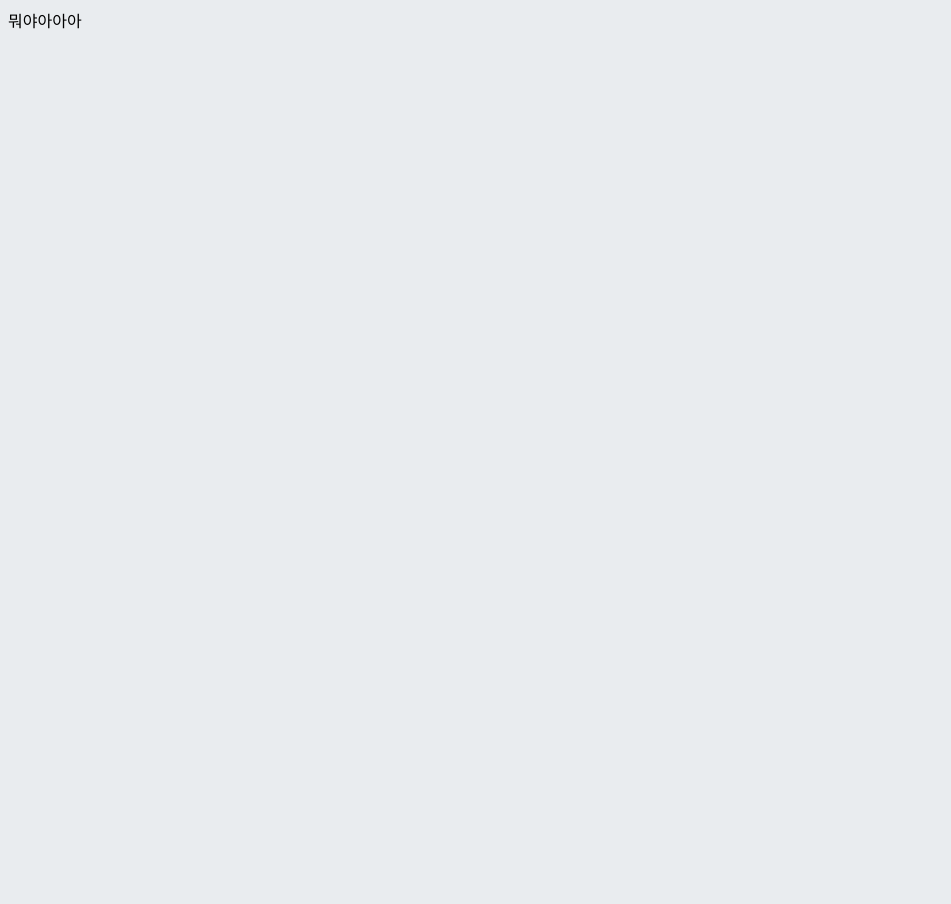
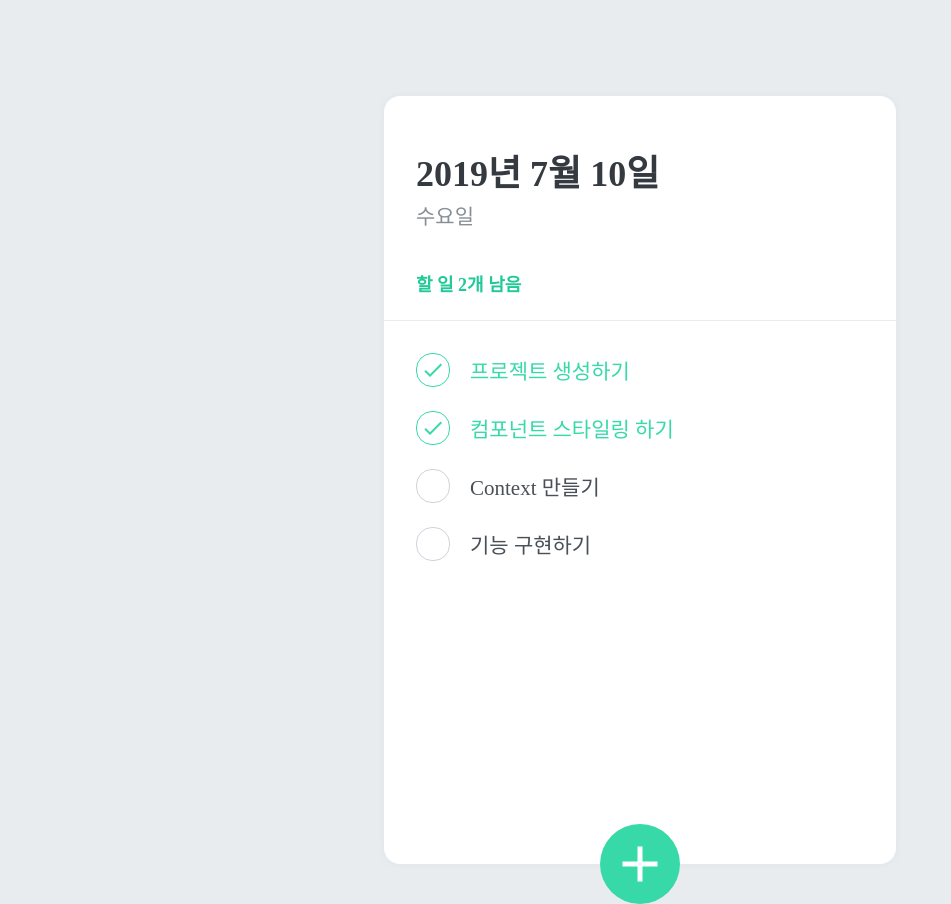
Before and after one commit to dev-93/study, a React (Create React App) app in the folder react_study/: page / in a window 1280 px wide. Shown: the whole page, without its empty margins (0-951 px from the left). Before the commit the page ends 800 px from the top, so only its background shows below. Built offline with nearby package versions, Linux system fonts and the light colour scheme.

Commit message:
컴포넌트 만들기

```diff
--- a/react_study/src/App.js
+++ b/react_study/src/App.js
@@ -1,5 +1,9 @@
 import React from 'react';
 import { createGlobalStyle } from 'styled-components';
+import TodoTemplate from './components/TodoTemplate';
+import TodoHead from './components/TodoHead';
+import TodoList from './components/TodoList';
+import TodoCreate from './components/TodoCreate';
 
 const GlobalStyle = createGlobalStyle`
   body {
@@ -11,7 +15,11 @@
   return (
     <>
       <GlobalStyle />
-      <div>뭐야아아아</div>
+      <TodoTemplate>
+        <TodoHead />
+        <TodoList />
+        <TodoCreate />
+      </TodoTemplate>
     </>
   );
 }
--- a/react_study/src/components/TodoCreate.js
+++ b/react_study/src/components/TodoCreate.js
@@ -0,0 +1,99 @@
+import React, { useState } from 'react';
+import styled, { css } from 'styled-components';
+import { MdAdd } from 'react-icons/md';
+
+const CircleButton = styled.button`
+  background: #38d9a9;
+  &:hover {
+    background: #63e6be;
+  }
+  &:active {
+    background: #20c997;
+  }
+
+  z-index: 5;
+  cursor: pointer;
+  width: 80px;
+  height: 80px;
+  display: block;
+  align-items: center;
+  justify-content: center;
+  font-size: 60px;
+  position: absolute;
+  left: 50%;
+  bottom: 0px;
+  transform: translate(-50%, 50%);
+  color: white;
+  border-radius: 50%;
+  border: none;
+  outline: none;
+  display: flex;
+  align-items: center;
+  justify-content: center;
+
+  transition: 0.125s all ease-in;
+  ${props =>
+    props.open &&
+    css`
+      background: #ff6b6b;
+      &:hover {
+        background: #ff8787;
+      }
+      &:active {
+        background: #fa5252;
+      }
+      transform: translate(-50%, 50%) rotate(45deg);
+    `}
+`;
+
+const InsertFormPositioner = styled.div`
+  width: 100%;
+  bottom: 0;
+  left: 0;
+  position: absolute;
+`;
+
+const InsertForm = styled.form`
+  background: #f8f9fa;
+  padding-left: 32px;
+  padding-top: 32px;
+  padding-right: 32px;
+  padding-bottom: 72px;
+
+  border-bottom-left-radius: 16px;
+  border-bottom-right-radius: 16px;
+  border-top: 1px solid #e9ecef;
+`;
+
+const Input = styled.input`
+  padding: 12px;
+  border-radius: 4px;
+  border: 1px solid #dee2e6;
+  width: 100%;
+  outline: none;
+  font-size: 18px;
+  box-sizing: border-box;
+`;
+
+function TodoCreate() {
+  const [open, setOpen] = useState(false);
+
+  const onToggle = () => setOpen(!open);
+
+  return (
+    <>
+      {open && (
+        <InsertFormPositioner>
+          <InsertForm>
+            <Input autoFocus placeholder="할 일을 입력 후, Enter 를 누르세요" />
+          </InsertForm>
+        </InsertFormPositioner>
+      )}
+      <CircleButton onClick={onToggle} open={open}>
+        <MdAdd />
+      </CircleButton>
+    </>
+  );
+}
+
+export default TodoCreate;
--- a/react_study/src/components/TodoHead.js
+++ b/react_study/src/components/TodoHead.js
@@ -0,0 +1,35 @@
+import React from 'react';
+import styled from "styled-components";
+
+const TodoHeadBlock = styled.div`
+  padding:48px 32px 24px 32px;
+  border-bottom: 1px solid #e9ecef;
+  h1 {
+    margin: 0;
+    font-size: 36px;
+    color: #343a40;
+  }
+  .day {
+    margin-top: 4px;
+    font-size: 21px;
+    color: #868e96;
+  }
+  .tasks-left {
+    margin-top: 40px;
+    font-size: 18px;
+    font-weight: bold;
+    color: #20c997;
+  }
+`;
+
+export default function TodoHead() {
+    return (
+        <>
+            <TodoHeadBlock>
+                <h1>2019년 7월 10일</h1>
+                <div className="day">수요일</div>
+                <div className="tasks-left">할 일 2개 남음</div>
+            </TodoHeadBlock>
+        </>
+    );
+}
--- a/react_study/src/components/TodoItem.js
+++ b/react_study/src/components/TodoItem.js
@@ -0,0 +1,73 @@
+import React from 'react';
+import styled, { css } from 'styled-components';
+import { MdDone, MdDelete, MdCheckCircle } from 'react-icons/md';
+
+const Remove = styled.div`
+    display:flex;
+    align-itmes:center;
+    justify-content:center;
+    color: #dee2e6;
+    font-size:24px;
+    cursor: pointer;
+    &:hover {
+        color: #ff6b6b;
+    }
+    display:none;
+`;
+
+const TodoItemBlock = styled.div`
+  display: flex;
+  align-items: center;
+  padding-top: 12px;
+  padding-bottom: 12px;
+  &:hover {
+    ${Remove} {
+      display: initial;
+    }
+`;
+
+
+const CheckCircle = styled.div`
+    width:32px;
+    height:32px;
+    border-radius: 16px;
+    border: 1px solid #ced4da;
+    font-size: 24px;
+    display: flex;
+    align-items: center;
+    justify-content: center;
+    margin-right: 20px;
+    cursor: pointer;
+    ${props =>
+      props.done &&
+      css`
+        border: 1px solid #38d9a9;
+        color: #38d9a9;`
+    }
+`;
+
+const Text = styled.div`
+    flex:1;
+    font-size: 21px;
+    color:#495057;
+    ${props =>
+      props.done &&
+      css`
+        color: #38d9a9;`
+    }
+`;
+
+
+const TodoItem = ({id,done,text}) => {
+    return(
+        <TodoItemBlock>
+          <CheckCircle done={done}>{done && <MdDone />}</CheckCircle>
+          <Text done={done}>{text}</Text>
+          <Remove>
+              <MdDelete />
+          </Remove>
+        </TodoItemBlock>
+    );
+}
+
+export default TodoItem;
--- a/react_study/src/components/TodoList.js
+++ b/react_study/src/components/TodoList.js
@@ -0,0 +1,22 @@
+import React from 'react';
+import styled from "styled-components";
+import TodoItem from "./TodoItem"
+
+const TodoListBlock = styled.div`
+    flex:1;
+    padding: 20px 32px 48px 32px;
+    overflow-y:auto;
+`;
+
+const TodoList = () => {
+    return(
+        <TodoListBlock>
+            <TodoItem text="프로젝트 생성하기" done={true} />
+            <TodoItem text="컴포넌트 스타일링 하기" done={true} />
+            <TodoItem text="Context 만들기" done={false} />
+            <TodoItem text="기능 구현하기" done={false} />
+        </TodoListBlock>
+    );
+}
+
+export default TodoList;
--- a/react_study/src/components/TodoTemplate.js
+++ b/react_study/src/components/TodoTemplate.js
@@ -1,6 +1,17 @@
 import React from 'react';
 import styled from "styled-components";
 
+const TodoTemplateBlock = styled.div`
+ width: 512px;
+ height: 768px;
+ position:relative;
+ background:white;
+ border-radius:16px;
+ box-shadow: 0 0 8px 0 rgba(0, 0, 0, 0.04);
+ margin:96px auto 32px auto;
+ display:flex;
+ flex-direction:column;
+`;
 
 function TodoTemplate({ children }) {
     return <TodoTemplateBlock>{children}</TodoTemplateBlock>;
```
